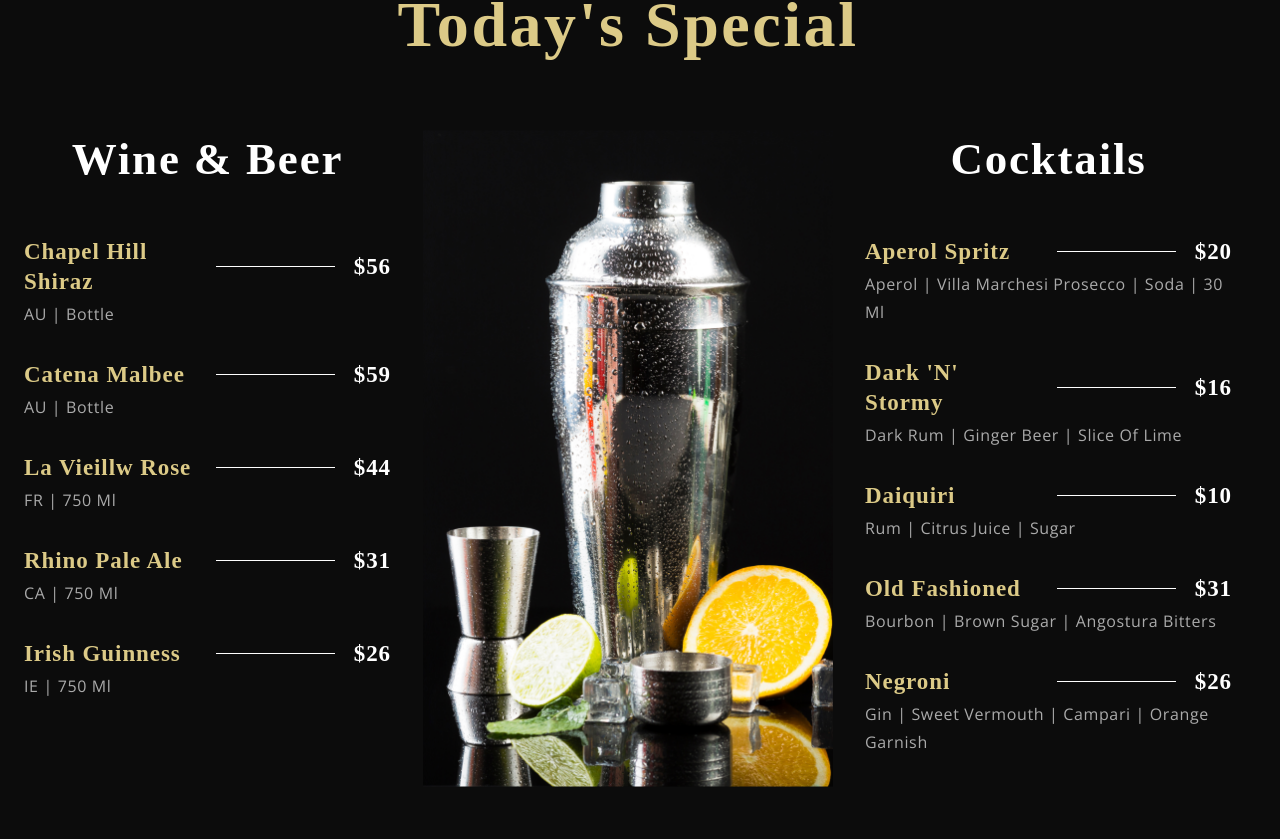
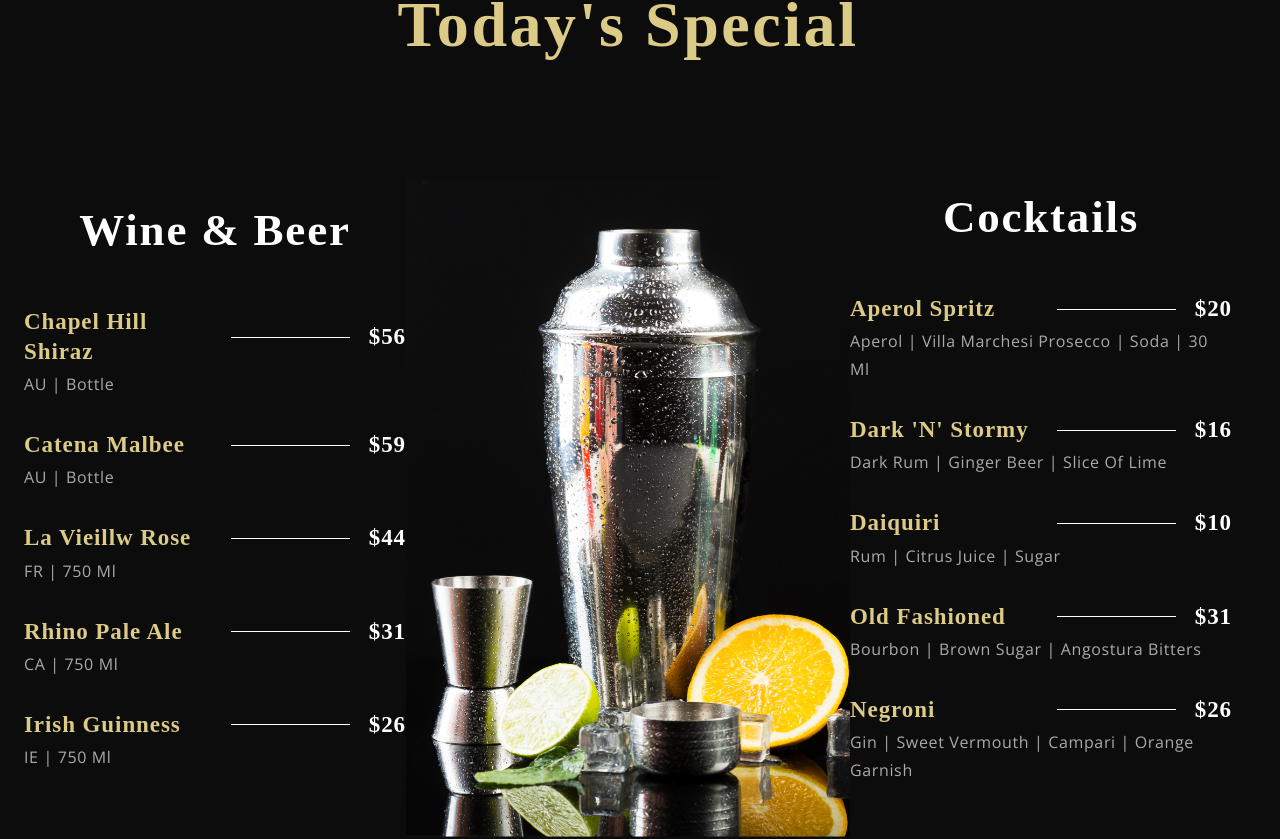
Before and after one commit to FranciscoSalanova/gerich-resto, a React (Create React App) app: page / in a window 1280 px wide. Shown: the part 2339-3178 px from the top of the page. Built offline with nearby package versions, Linux system fonts and the light colour scheme; a web font is replaced by a local one.

Commit message:
finishing menu section

```diff
--- a/src/App.css
+++ b/src/App.css
@@ -123,12 +123,8 @@
 }
 
 @media screen and (max-width: 1024px) {
-    .app__wrapper {
-        flex-direction: column;
-    }
-
     .app__wrapper_img {
-        margin: 5rem 0 0 1.5rem;
+        margin: 3rem 0 3rem 2rem;
     }
 
     .app__wrapper_img-reverse {
@@ -136,12 +132,14 @@
     }
 
     .app__wrapper_img img {
-        width: 100%;
+        width: 90%;
     }
-}
 
-@media screen and (max-width: 425px) {
     .app__wrapper_hashtags {
         display: none;
     }
 }
+
+@media screen and (max-width: 768px) {
+
+}
--- a/src/containers/Menu/SpeacialMenu.css
+++ b/src/containers/Menu/SpeacialMenu.css
@@ -13,7 +13,7 @@
     margin: 2rem 0;
     display: flex;
     justify-content: center;
-    align-items: flex-start;
+    align-items: center;
     flex-direction: row;
 }
 
@@ -21,6 +21,7 @@
 .app__specialMenu-menu_cocktails {
     flex-direction: column;
     flex: 1;
+    height: 100%;
 }
 
 .app__specialMenu-menu_heading {
@@ -49,8 +50,30 @@
     width: 100%;
 }
 
+@media screen and (max-width: 2560px) {
+    .app__specialMenu-menu_img {
+        width: 444px;
+    }
+
+    .app__specialMenu-menu_img img {
+        height: 659px;
+    }
+}
+
 @media screen and (max-width: 1440px) {
     .app__specialMenu-menu_img {
-        margin: 0 2rem;
+        margin: 3rem 0;
     }
 }
+
+@media screen and (max-width: 768px) {
+    .app__specialMenu-menu {
+        flex-direction: column;
+        align-items: center;
+        width: 100%;
+    }
+
+    .app__specialMenu-menu_img {
+        width: 100%;
+    }
+}
```
